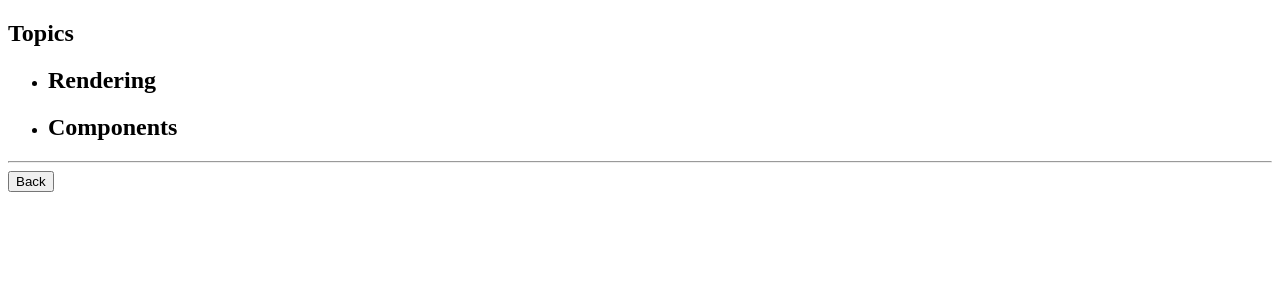
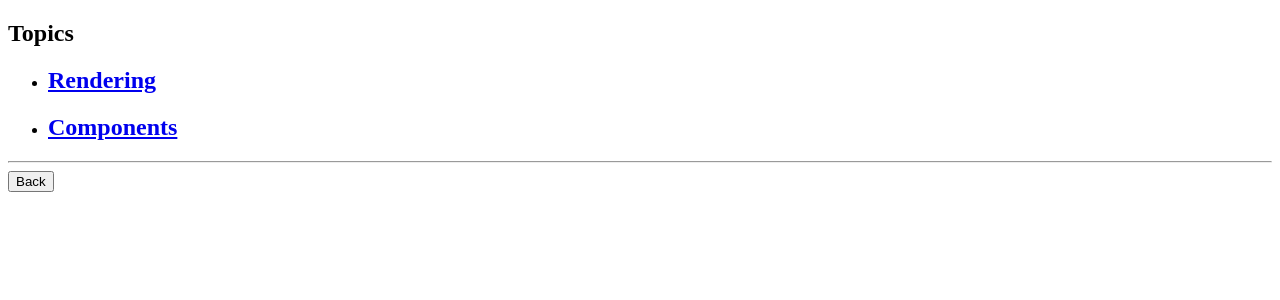
Before and after one commit to Anand-kumar96/React-Links---What-is-Routing-Why-Installing-React-Router-Defining-Using---o3emn15hjrm3, a React app: page /topics in a window 1280 px wide. Shown: the top 300 px of the page. Built offline with nearby package versions, Linux system fonts and the light colour scheme.

Commit message:
Update Topics.js

```diff
--- a/src/components/Topics.js
+++ b/src/components/Topics.js
@@ -1,19 +1,24 @@
 import React from "react";
+import { Link, useHistory } from "react-router-dom";
 
 const Topics = () => {
+  const history = useHistory();
+  const backHandle = () => {
+    history.goBack();
+  }
   return (
     <div id="topics-div">
       <h2>Topics</h2>
       <ul>
         <li>
-          <h2 id="rendering">Rendering</h2>
+          <h2 id="rendering"><Link to={"/topics/rendering"}>Rendering</Link></h2>
         </li>
         <li>
-          <h2 id="components">Components</h2>
+          <h2 id="components"><Link to={"/topics/components"}>Components</Link></h2>
         </li>
       </ul>
       <hr />
-      <button id="topics-back-button">Back</button>
+      <button id="topics-back-button" onClick={backHandle}>Back</button>
     </div>
   );
 };
```
